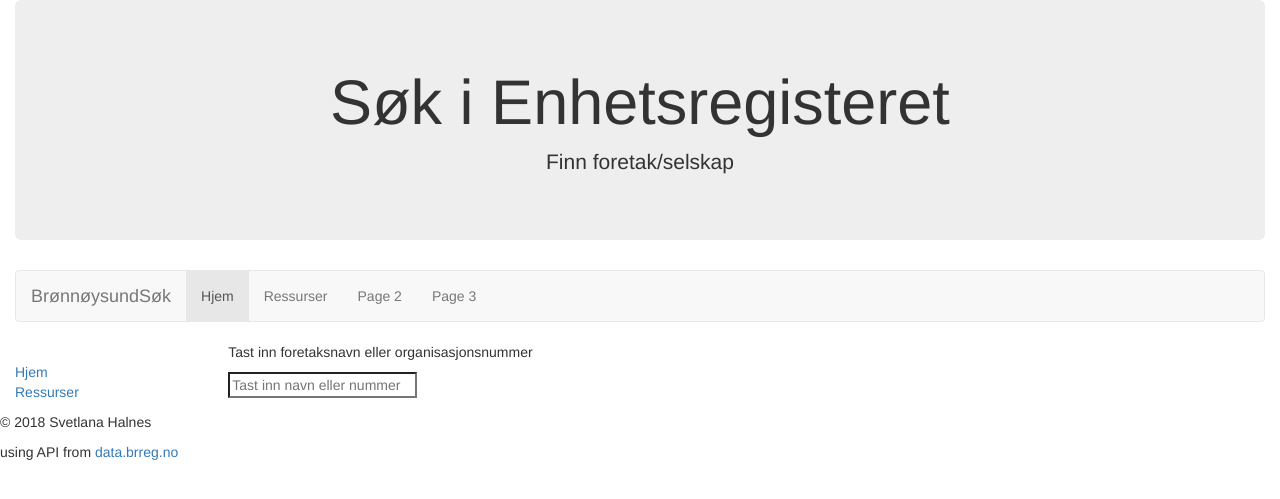
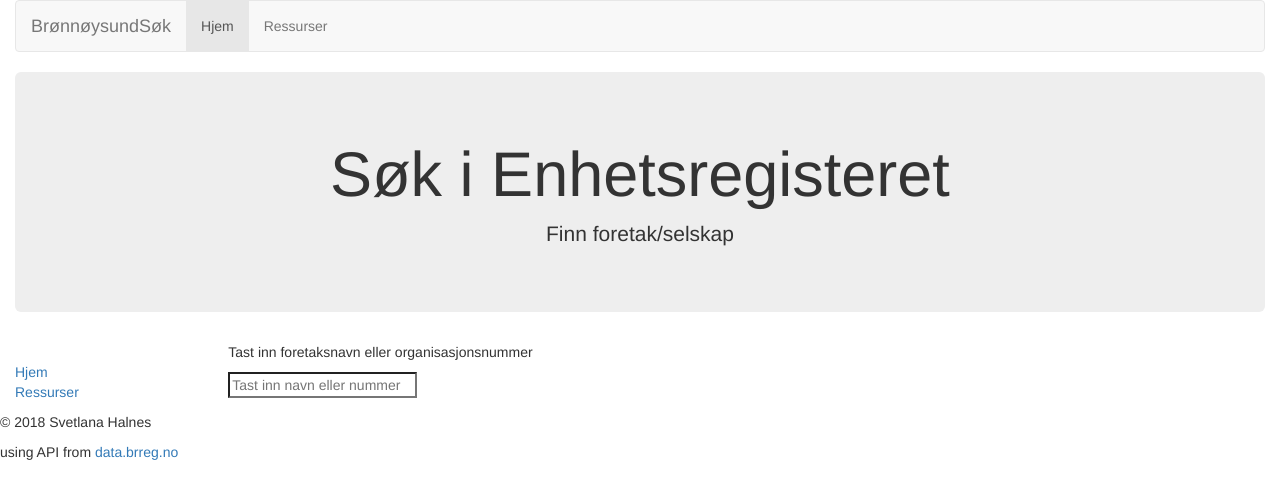
Before and after one commit to sHalnes/register_search, a Django app: page /searching/ in a window 1280 px wide. Shown: the top 499 px of the page. Run offline with Django 3.2, Linux system fonts and the light colour scheme; some libraries are stand-ins or nearby versions.

Commit message:
commit 6

```diff
--- a/searching/templates/base.html
+++ b/searching/templates/base.html
@@ -28,12 +28,8 @@
 
 
 <div class="container-fluid">
-    <div class="jumbotron text-center">
-    <h1>Søk i Enhetsregisteret</h1>
-    <p>Finn foretak/selskap</p>
-    </div>
 
-    <nav class="navbar navbar-default">
+        <nav class="navbar navbar-default">
   <!--div class="container-fluid"-->
     <div class="navbar-header">
       <a class="navbar-brand" href="#">BrønnøysundSøk</a>
@@ -41,11 +37,16 @@
     <ul class="nav navbar-nav">
       <li class="active"><a href="{% url 'index' %}">Hjem</a></li>
       <li><a href="{% url 'links' %}">Ressurser</a></li>
-      <li><a href="#">Page 2</a></li>
-      <li><a href="#">Page 3</a></li>
     </ul>
   <!--/div-->
 </nav>
+
+    <div class="jumbotron text-center">
+    <h1>Søk i Enhetsregisteret</h1>
+    <p>Finn foretak/selskap</p>
+    </div>
+
+
 
 
 
```
